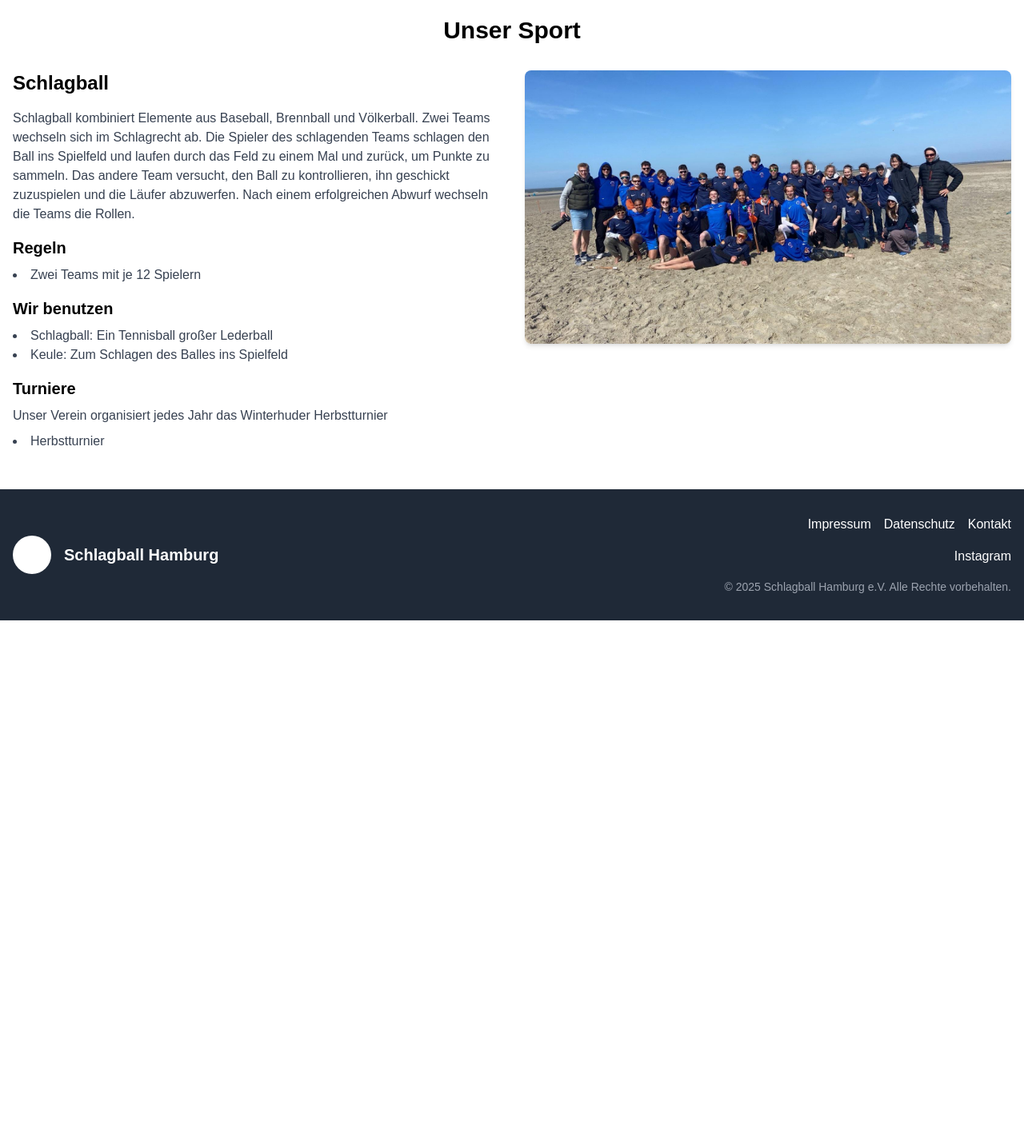
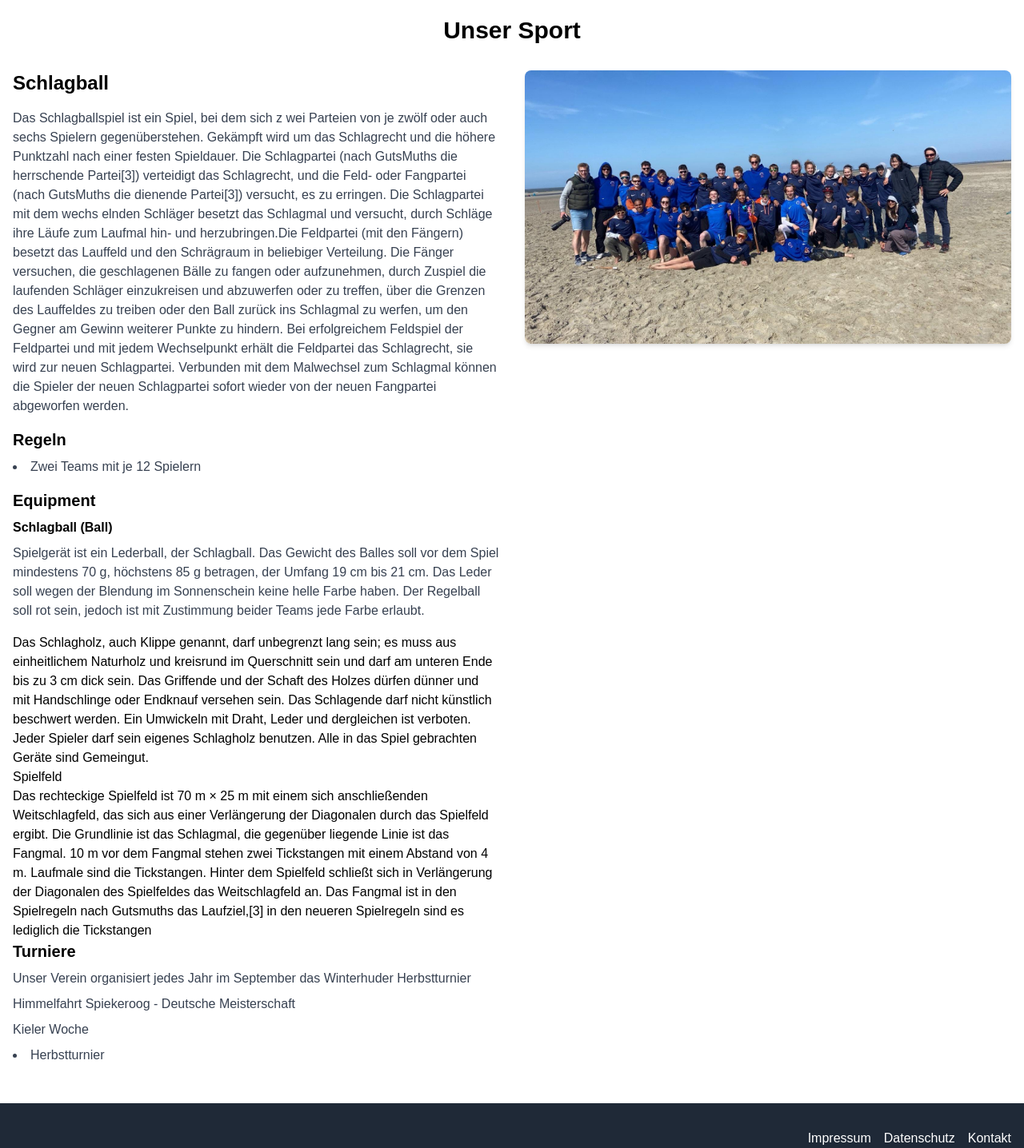
Before and after one commit to casimanodes/verein, a Next.js app: page / in a window 1280 px wide. Shown: the part 1380-2816 px from the top of the page at 80% size. Before the commit the page ends 2156 px from the top, so only its background shows below. Built offline with nearby package versions, Linux system fonts and the light colour scheme.

Commit message:
content update

```diff
--- a/components/sport-section.tsx
+++ b/components/sport-section.tsx
@@ -11,11 +11,18 @@ export function SportSection() {
         <div className="grid grid-cols-1 md:grid-cols-2 gap-8 items-start">
           <div>
             <h3 className="text-2xl font-semibold mb-4">Schlagball</h3>
-            <p className="text-gray-700 mb-4">
-              Schlagball kombiniert Elemente aus Baseball, Brennball und Völkerball. Zwei Teams wechseln sich im Schlagrecht ab.
-              Die Spieler des schlagenden Teams schlagen den Ball ins Spielfeld und laufen durch das Feld zu einem Mal und zurück,
-              um Punkte zu sammeln. Das andere Team versucht, den Ball zu kontrollieren, ihn geschickt zuzuspielen und die Läufer
-              abzuwerfen. Nach einem erfolgreichen Abwurf wechseln die Teams die Rollen.
+            <p className="text-gray-700 mb-4">Das Schlagballspiel ist ein Spiel, bei dem sich z
+              wei Parteien von je zwölf oder auch sechs Spielern gegenüberstehen. Gekämpft wird um
+              das Schlagrecht und die höhere Punktzahl nach einer festen Spieldauer. Die Schlagpartei (nach
+              GutsMuths die herrschende Partei[3]) verteidigt das Schlagrecht, und die Feld- oder Fangpartei
+              (nach GutsMuths die dienende Partei[3]) versucht, es zu erringen. Die Schlagpartei mit dem wechs
+              elnden Schläger besetzt das Schlagmal und versucht, durch Schläge ihre Läufe zum Laufmal hin- und
+              herzubringen.Die Feldpartei (mit den Fängern) besetzt das Lauffeld und den Schrägraum in beliebiger
+              Verteilung. Die Fänger versuchen, die geschlagenen Bälle zu fangen oder aufzunehmen, durch Zuspiel die
+              laufenden Schläger einzukreisen und abzuwerfen oder zu treffen, über die Grenzen des Lauffeldes zu treiben
+              oder den Ball zurück ins Schlagmal zu werfen, um den Gegner am Gewinn weiterer Punkte zu hindern.
+              Bei erfolgreichem Feldspiel der Feldpartei und mit jedem Wechselpunkt erhält die Feldpartei das Schlagrecht, sie wird zur
+              neuen Schlagpartei. Verbunden mit dem Malwechsel zum Schlagmal können die Spieler der neuen Schlagpartei sofort wieder von der neuen Fangpartei abgeworfen werden.
             </p>
             <div className="hidden md:block">
               <h4 className="text-xl font-semibold mb-2">Regeln</h4>
@@ -23,14 +30,32 @@ export function SportSection() {
                 <li>Zwei Teams mit je 12 Spielern</li>
 
               </ul>
-              <h4 className="text-xl font-semibold mb-2">Wir benutzen</h4>
-              <ul className="list-disc list-inside text-gray-700 mb-4">
-                <li>Schlagball: Ein Tennisball großer Lederball</li>
-                <li>Keule: Zum Schlagen des Balles ins Spielfeld</li>
+              <h4 className="text-xl font-semibold mb-2">Equipment</h4>
 
-              </ul>
+              <h5 className="text-l font-semibold mb-2">Schlagball (Ball)</h5>
+                <p className="list-disc list-inside text-gray-700 mb-4">
+                  Spielgerät ist ein Lederball, der Schlagball. Das Gewicht des Balles soll vor dem Spiel mindestens 70 g, höchstens 85 g betragen,
+                  der Umfang 19 cm bis 21 cm. Das Leder soll wegen der Blendung im Sonnenschein keine helle Farbe haben. Der Regelball
+                  soll rot sein, jedoch ist mit Zustimmung beider Teams jede Farbe erlaubt.
+                </p>
+                <p>
+                  Das Schlagholz, auch Klippe genannt, darf unbegrenzt lang sein; es muss aus einheitlichem Naturholz und kreisrund im Querschnitt sein
+                  und darf am unteren Ende bis zu 3 cm dick sein. Das Griffende und der Schaft des Holzes dürfen dünner und mit Handschlinge oder Endknauf versehen sein. Das Schlagende
+                  darf nicht künstlich beschwert werden. Ein Umwickeln mit Draht, Leder und dergleichen ist verboten. Jeder Spieler darf sein eigenes Schlagholz
+                  benutzen. Alle in das Spiel gebrachten Geräte sind Gemeingut.
+                </p>
+              <h4>Spielfeld</h4>
+              <p>
+                Das rechteckige Spielfeld ist 70 m × 25 m mit einem sich anschließenden Weitschlagfeld, das sich aus einer Verlängerung der Diagonalen durch das Spielfeld ergibt.
+                Die Grundlinie ist das Schlagmal, die gegenüber liegende Linie ist das Fangmal. 10 m vor dem Fangmal stehen zwei Tickstangen mit einem Abstand von 4 m. Laufmale sind
+                die Tickstangen. Hinter dem Spielfeld schließt sich in Verlängerung der Diagonalen des Spielfeldes das Weitschlagfeld an.
+                Das Fangmal ist in den Spielregeln nach Gutsmuths das Laufziel,[3] in den neueren Spielregeln sind es lediglich die Tickstangen
+              </p>
+
               <h4 className="text-xl font-semibold mb-2">Turniere</h4>
-              <p className="text-gray-700 mb-2">Unser Verein organisiert jedes Jahr das Winterhuder Herbstturnier</p>
+                <p className="text-gray-700 mb-2">Unser Verein organisiert jedes Jahr im September das Winterhuder Herbstturnier</p>
+                <p className="text-gray-700 mb-2">Himmelfahrt Spiekeroog - Deutsche Meisterschaft</p>
+                <p className="text-gray-700 mb-2">Kieler Woche</p>
               <ul className="list-disc list-inside text-gray-700 mb-4">
                 <li>Herbstturnier </li>
               </ul>
```
